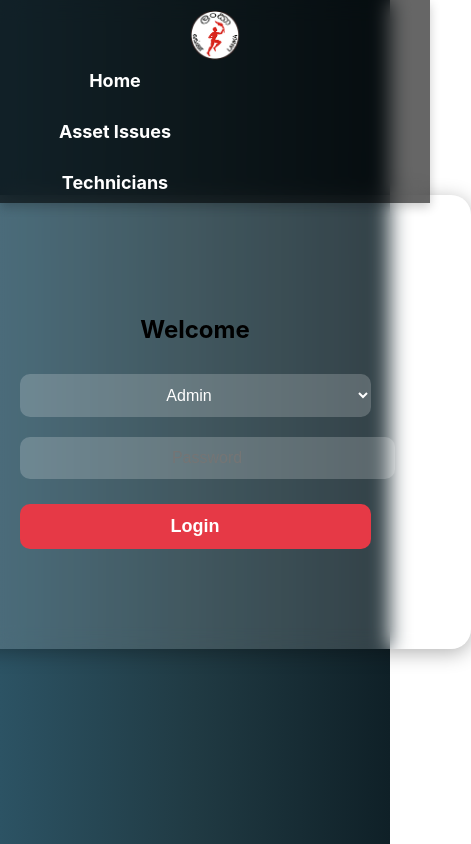
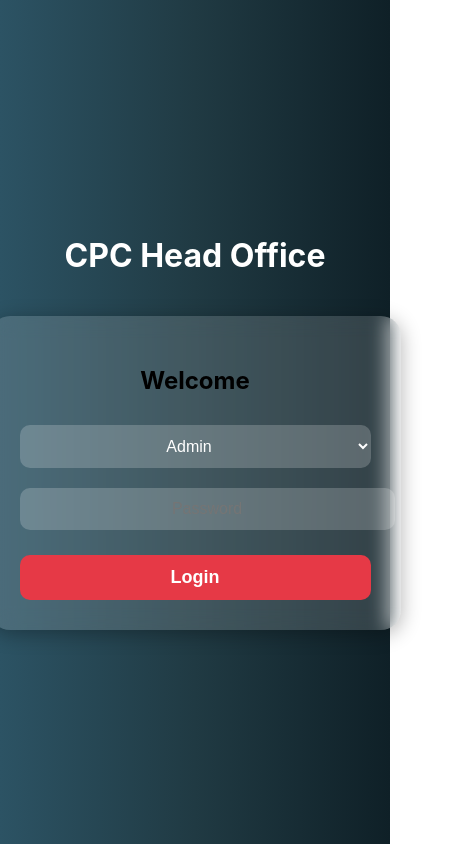
Before and after one commit to ruvindi-matharaarachchi/CPC-Assets-Management, a React (Create React App) app in the folder asset-management-frontend/: page / in a window 390 px wide. Shown: the whole page, 471 px wide, since content can reach past the window. Built offline with nearby package versions, Linux system fonts and the light colour scheme.

Commit message:
update css

```diff
--- a/asset-management-frontend/src/components/Dashboard.css
+++ b/asset-management-frontend/src/components/Dashboard.css
@@ -26,7 +26,7 @@
 
 /* Logo */
 .logo {
-    height: 50px;
+    height: 60px;
     object-fit: contain;
 }
 
@@ -40,7 +40,7 @@ nav ul {
 nav ul li a {
     text-decoration: none;
     color: white;
-    font-size: 18px;
+    font-size: 20px;
     font-weight: bold;
     transition: color 0.3s ease-in-out;
 }
@@ -51,6 +51,7 @@ nav ul li a:hover {
 
 /* Admin Icons */
 .admin-icons {
+    margin-right: 60px;
     display: flex;
     gap: 20px;
 }
--- a/asset-management-frontend/src/components/Login.css
+++ b/asset-management-frontend/src/components/Login.css
@@ -8,100 +8,23 @@
   background: linear-gradient(to right, #2C5364, #203A43, #0F2027);
 }
 
-/* Header Container */
-.header {
-  width: 100%;
-  position: fixed;
-  top: 0;
-  left: 0;
-  display: flex;
-  justify-content: space-between;
-  /* Align items properly */
-  align-items: center;
-  padding: 15px 50px;
-  background: rgba(0, 0, 0, 0.6);
-  /* Dark transparent effect */
-  backdrop-filter: blur(10px);
-  box-shadow: 0 4px 10px rgba(0, 0, 0, 0.2);
-  z-index: 1000;
+/* Title Section */
+.title {
+  margin-bottom: 20px;
+  text-align: center;
 }
 
-/* Logo */
-.logo {
-  height: 60px;
-  object-fit: contain;
-
-}
-
-/* Navigation */
-nav {
-  display: flex;
-  margin-right: 200px;
-}
-
-/* Navigation List */
-nav ul {
-  display: flex;
-  margin-left: 1px;
-  gap: 400px;
-  list-style: none;
-  font-size: 700;
-  padding: 0;
-  margin: 0;
-}
-
-/* Navigation Links */
-nav ul li a {
-  text-decoration: none;
+.title h1 {
+  font-size: 32px;
   color: white;
-  font-size: 18px;
-  transition: all 0.3s ease-in-out;
-  position: relative;
-}
-
-/* Hover Effect - Underline Animation */
-nav ul li a::after {
-  content: "";
-  position: absolute;
-  left: 0;
-  bottom: -5px;
-  width: 0%;
-  height: 2px;
-  background-color: #e63946;
-  transition: width 0.3s ease-in-out;
-}
-
-nav ul li a:hover::after {
-  width: 100%;
-}
-
-nav ul li a:hover {
-  color: #e63946;
-}
-
-/* Responsive Design */
-@media (max-width: 768px) {
-  .header {
-    flex-direction: column;
-    padding: 10px 20px;
-  }
-
-  nav ul {
-    flex-direction: column;
-    align-items: center;
-    gap: 15px;
-  }
-
-  .logo {
-    height: 50px;
-  }
+  font-weight: bold;
 }
 
 /* Login Box */
 .login-box {
   background: rgba(255, 255, 255, 0.15);
   backdrop-filter: blur(10px);
-  padding: 100px;
+  padding: 30px;
   border-radius: 20px;
   box-shadow: 0px 4px 20px rgba(0, 0, 0, 0.3);
   text-align: center;
@@ -109,8 +32,7 @@ nav ul li a:hover {
 }
 
 /* Input Fields */
-.user-role,
-input {
+.user-role, input {
   width: 100%;
   padding: 12px;
   margin: 10px 0;
@@ -152,21 +74,6 @@ input {
 /* Responsive Design */
 @media (max-width: 768px) {
   .login-box {
-    width: 90%;
-  }
-
-  .header {
-    flex-direction: column;
-    padding: 10px 20px;
-  }
-
-  .logo {
-    margin-bottom: 10px;
-  }
-
-  nav ul {
-    flex-direction: column;
-    align-items: center;
-    gap: 15px;
+      width: 90%;
   }
 }
--- a/asset-management-frontend/src/components/Login.js
+++ b/asset-management-frontend/src/components/Login.js
@@ -3,7 +3,6 @@ import { useNavigate } from "react-router-dom";
 import { loginUser } from "../api";
 import { motion } from "framer-motion"; // Animation Library
 import "./Login.css"; // Import CSS file
-import logo from "../assets/logo.png"; // Ensure logo.png exists
 
 const Login = () => {
   const [selectedUser, setSelectedUser] = useState("admin"); // Default role
@@ -26,22 +25,15 @@ const Login = () => {
 
   return (
     <div className="login-container">
-      {/* Animated Header Section */}
-      <motion.header
-        initial={{ opacity: 0, y: -50 }}
+      {/* Title Section */}
+      <motion.div
+        initial={{ opacity: 0, y: -30 }}
         animate={{ opacity: 1, y: 0 }}
         transition={{ duration: 0.8 }}
-        className="header"
+        className="title"
       >
-        <img src={logo} alt="Company Logo" className="logo" />
-        <nav>
-          <ul>
-            <li><a href="/">Home</a></li>
-            <li><a href="/assets">Asset Issues</a></li>
-            <li><a href="/technicians">Technicians</a></li>
-          </ul>
-        </nav>
-      </motion.header>
+        <h1>CPC Head Office</h1>
+      </motion.div>
 
       {/* Login Box with Animation */}
       <motion.div
```
